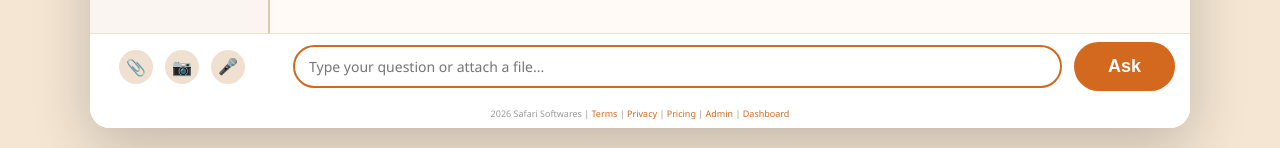
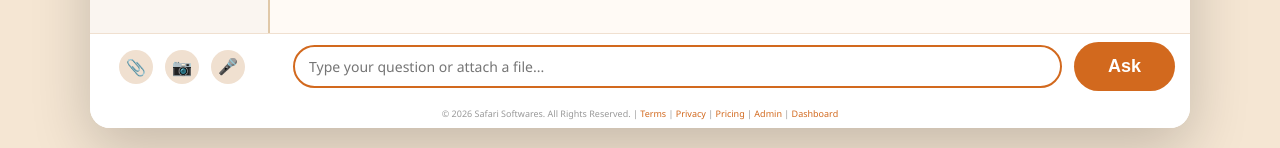
Before and after one commit to safarisoftwares-code/safari-ai-pro, a FastAPI app: page / in a window 1280 px wide. Shown: the part 652-800 px from the top of the page. Run offline with FastAPI, Linux system fonts and the light colour scheme; parts of the project's set-up code (start-up, migrations or seed data) failed here and were passed over.

Commit message:
Updated footer with copyright, Chat History pill label

```diff
--- a/templates/index.html
+++ b/templates/index.html
@@ -58,7 +58,7 @@
 <button id="askBtn" onclick="ask()">Ask</button>
 </div>
 
-<div class="f">2026 Safari Softwares | <a href="/terms">Terms</a> | <a href="/privacy">Privacy</a> | <a href="/pricing">Pricing</a> | <a href="/admin">Admin</a> | <a href="/dashboard">Dashboard</a></div>
+<div class="f">© 2026 Safari Softwares. All Rights Reserved. | <a href="/terms">Terms</a> | <a href="/privacy">Privacy</a> | <a href="/pricing">Pricing</a> | <a href="/admin">Admin</a> | <a href="/dashboard">Dashboard</a></div>
 </div>
 <div class="toast" id="toast"></div>
 <script src="/static/js/chat.js"></script>
```
